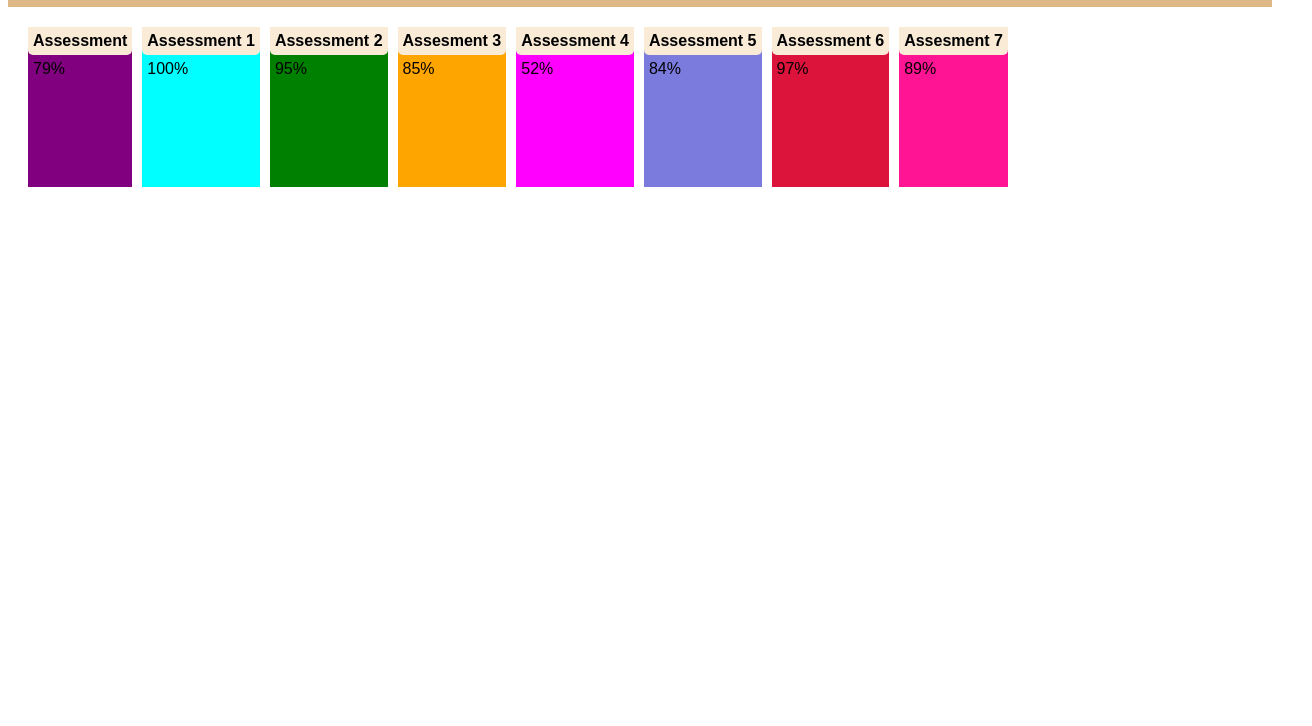
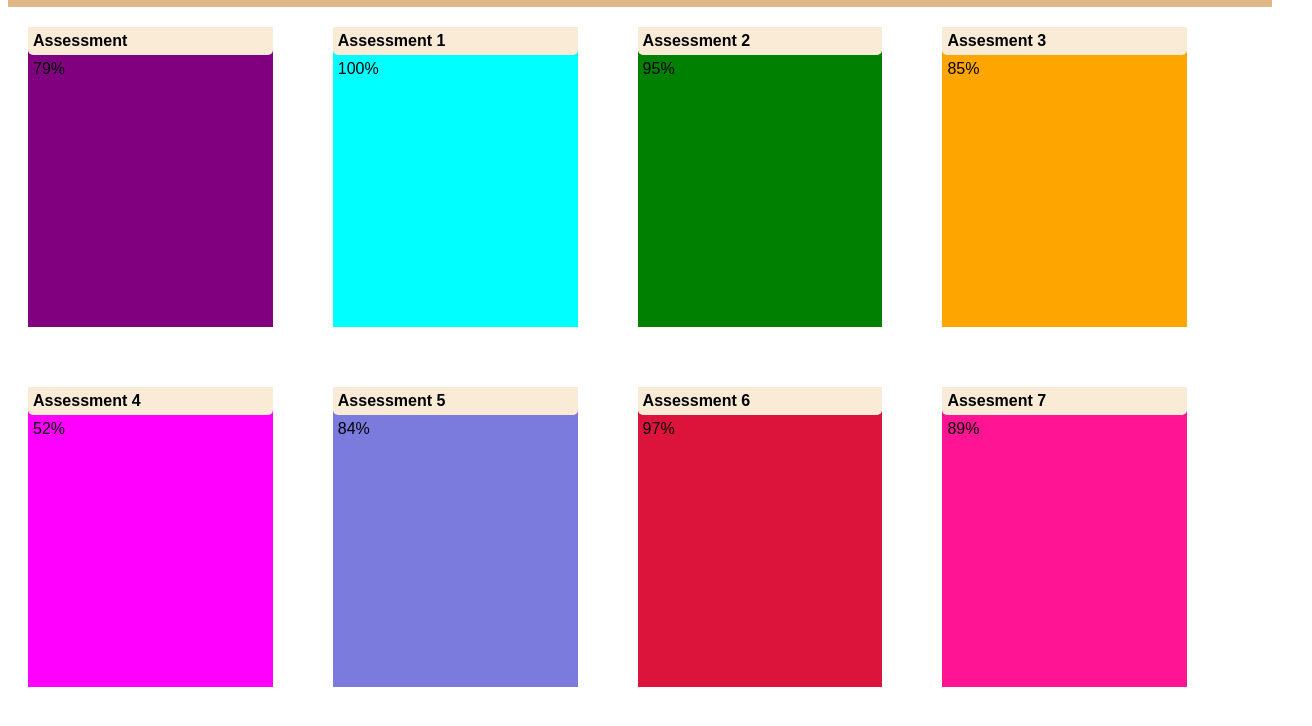
Before and after one commit to banks-dey/T4G_Group2, a plain HTML site: page index.html in a window 1280 px wide. Shown: the part 68-794 px from the top of the page, 1312 px wide, since content can reach past the window. Drawn offline with Linux system fonts and the light colour scheme.

Commit message:
adding all changes

```diff
--- a/index.html
+++ b/index.html
@@ -9,16 +9,15 @@
 <body>
 
     <!--Header Section-->
-
-    <div class="header">
+<div class="All_item">
+   <div class="header">
         <div class="left">
         <span style="color: darkseagreen;"></span>
         <span style="color: bisque;"></span>
         <span style="color: cyan;"></span>
         <span> 📚✔️Assessment</span>
-  </div>
-
-  <div class="right"> ?EAJ</div>
+    </div>
+<div class="right"> ?EAJ</div>
 </div>
 
 <!--Main Container for cards-->
@@ -63,9 +62,8 @@
   <div class="cardbeige">
      <div class="title">Assesment 7</div>
      <div class="percentage">89%</div>
-
-</div>
-
+  </div>
+ </div>
 </div>
 
 
--- a/src/style.css
+++ b/src/style.css
@@ -3,14 +3,14 @@
 /*container*/
 
 .cardcontainer{
+    flex-flow: wrap;
     display: flex;
-    grid-template-columns: 4;
-    gap: 10px;
+    grid-template-columns:4;
+    gap: 60px;
     padding: 20px;
     flex-direction: row;
     justify-content: flex-start;
-    width: 100%;
-    height: 160px;
+    /* width: 50%; */
     color: white;
     border-radius: 5px;
     text-align: center;
@@ -18,8 +18,12 @@
     margin-bottom: 5px;
     flex-wrap: wrap;
     text-align: justify;
+}
+.All_item{
+    width: 100%;
+    height: 200%;
+}
 
-}
 
 
 /*Header*/
@@ -31,6 +35,7 @@
     background-color: burlywood;
     padding: 10px;
     font-size: 40px;
+    word-spacing: 20px;
 
 }
 
@@ -65,11 +70,19 @@
 
 /*Color for each card*/
 
-.cardpurple{ background-color: purple;}
-.cardcyan{ background-color: cyan;}
-.cardgreen{ background-color: green;}
-.cardorange{ background-color: orange;}
-.cardmagenta{ background-color: magenta;}
-.cardlavender{ background-color: rgb(123, 123, 222);}
-.cardcrimson{ background-color: crimson;}
-.cardbeige{background-color: deeppink;}
+.cardpurple{ background-color: purple;
+width: 20%; height:300px; }
+.cardcyan{ background-color:cyan;
+width: 20%; height: 300px;}
+.cardgreen{ background-color: green;
+width: 20%;height: 300px;}
+.cardorange{ background-color: orange;
+width: 20%;height: 300px;}
+.cardmagenta{ background-color: magenta;
+width: 20%;height: 300px;}
+.cardlavender{ background-color: rgb(123, 123, 222);
+width: 20%;height: 300px;}
+.cardcrimson{ background-color: crimson;
+width: 20%;height: 300px;}
+.cardbeige{background-color: deeppink;
+width: 20%;height: 300px;}
```
